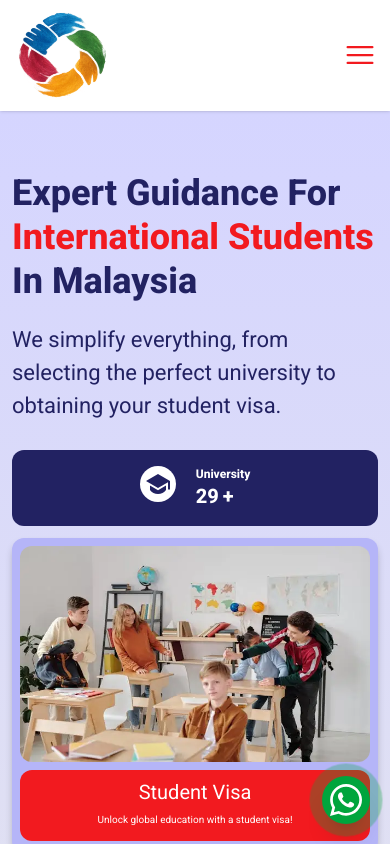
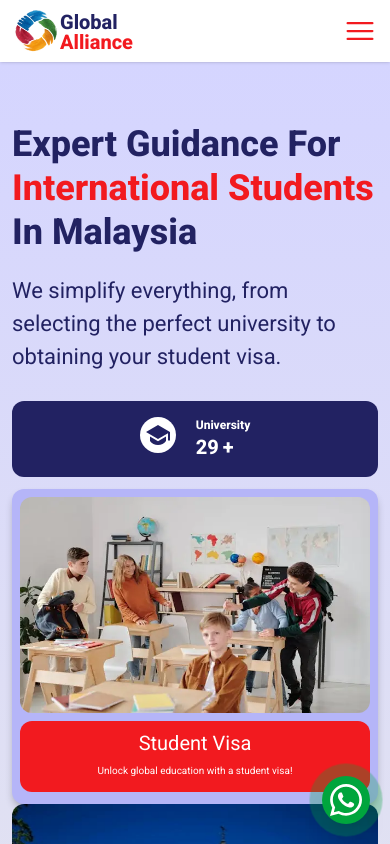
Before and after one commit to motasimdev/Global-Alliance, a React (Vite) app: page / in a window 390 px wide. Shown: the top 844 px of the page. Built offline with nearby package versions, Linux system fonts and the light colour scheme.

Commit message:
logo added mobile

```diff
--- a/src/components/layouts/Footer.jsx
+++ b/src/components/layouts/Footer.jsx
@@ -15,7 +15,7 @@ const Footer = () => {
         <Container>
           <div className="">
             {/* Logo */}
-            <NavLink to={"/"} className="w-15 h-12.5 block mx-auto flex">
+            <NavLink to={"/"} className="w-15 h-12.5 mx-auto flex">
               <img
                 src={logo}
                 alt="Global Alliance"
--- a/src/components/layouts/Navbar.jsx
+++ b/src/components/layouts/Navbar.jsx
@@ -44,7 +44,9 @@ const Navbar = () => {
               loading="lazy"
               decoding="async"
             />
-            <h4 className="font-bold text-2xl leading-5 pt-1 text-primary"><span className="text-secondary">Global</span> Alliance</h4>
+            <h4 className="font-bold text-2xl leading-5 pt-1 text-primary">
+              <span className="text-secondary">Global</span> Alliance
+            </h4>
           </NavLink>
           {/* Logo */}
 
@@ -148,10 +150,17 @@ const Navbar = () => {
       <div className={`lg:hidden py-2 px-3 md:px-5 bg-white z-50`}>
         <div className="flex items-center justify-between">
           {/* Logo */}
-          <NavLink to={"/"} className="max-w-25">
-            <picture>
-              <img src={logo} alt="logo" />
-            </picture>
+          <NavLink to={"/"} className="max-w-12 flex">
+            <img
+              src={logo}
+              alt="Global Alliance"
+              className="w-full h-full"
+              loading="lazy"
+              decoding="async"
+            />
+            <h4 className="font-bold text-xl leading-5 pt-1 text-primary">
+              <span className="text-secondary">Global</span> Alliance
+            </h4>
           </NavLink>
           {/* Logo */}
 
```
